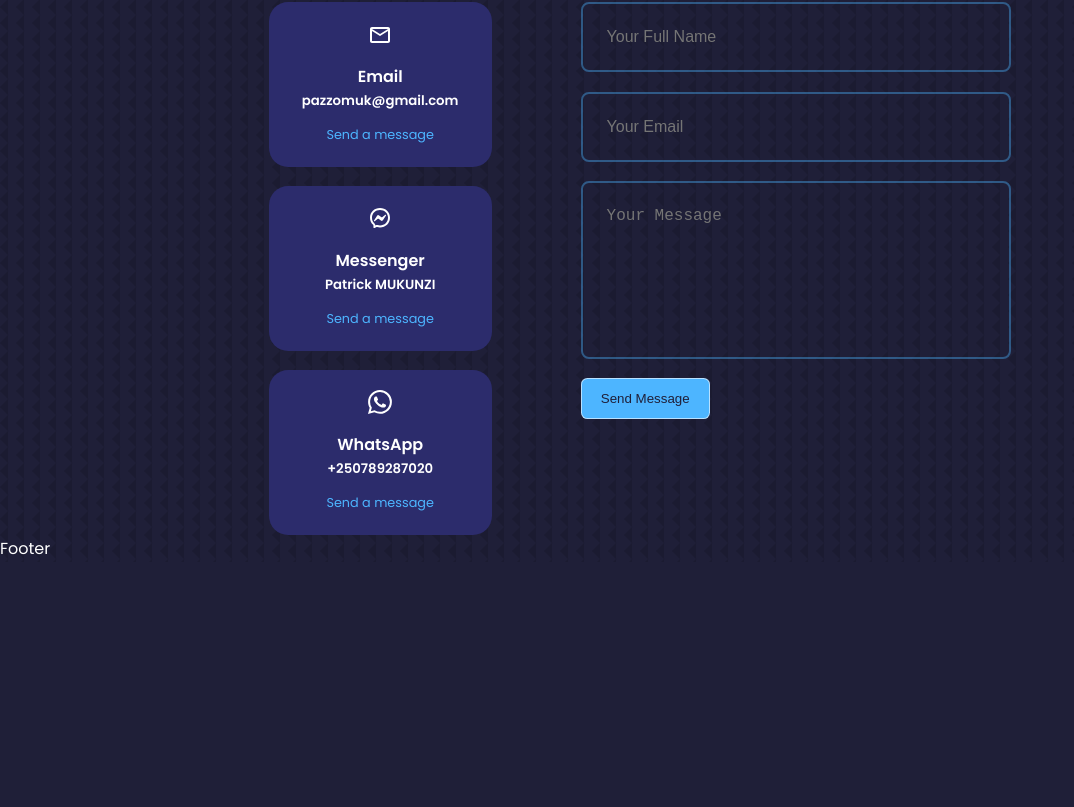
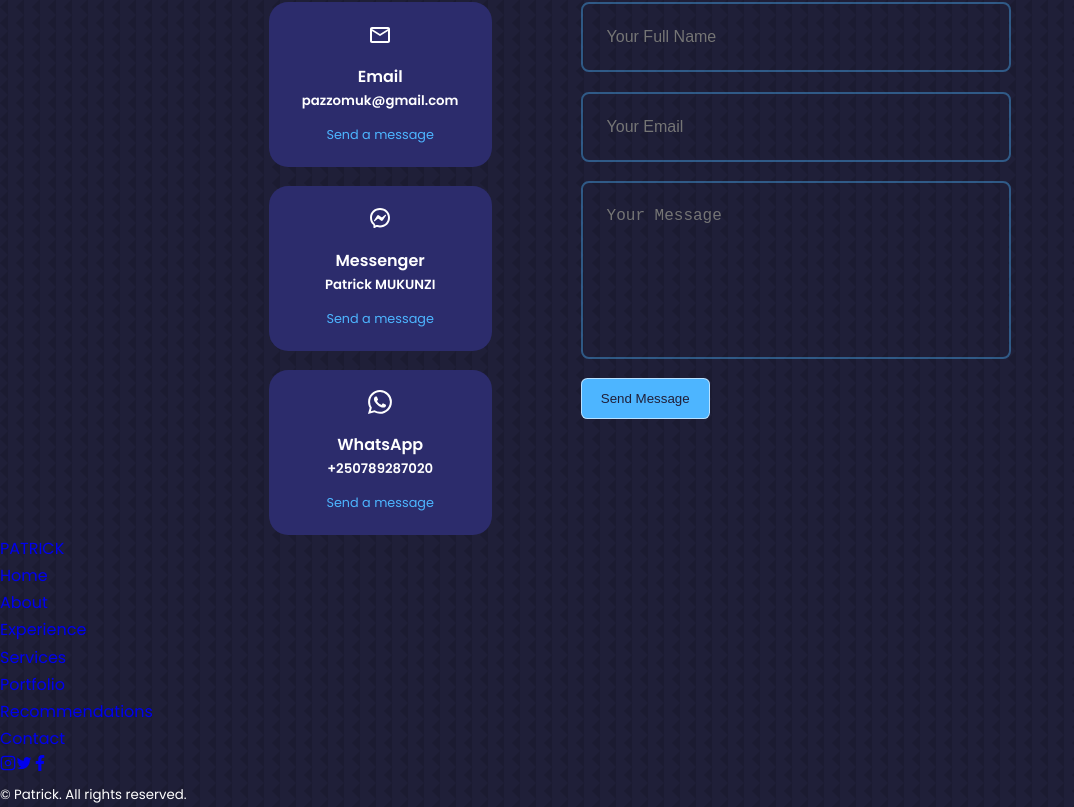
Before and after one commit to Pazzo97/my-portfolio, a React (Create React App) app: page / in a window 1280 px wide. Shown: the part 5345-6152 px from the top of the page, without its empty margins (0-1074 px from the left). Before the commit the page ends 5907 px from the top, so only its background shows below. Built offline with nearby package versions, Linux system fonts and the light colour scheme.

Commit message:
Work on footer section

```diff
--- a/src/components/footer/Footer.jsx
+++ b/src/components/footer/Footer.jsx
@@ -1,10 +1,60 @@
 import React from 'react'
 import './footer.css'
+import { FiInstagram } from 'react-icons/fi'
+import { IoLogoTwitter } from 'react-icons/io';
+import { FaFacebookF } from 'react-icons/fa';
+
 
 const Footer = () => {
   return (
-    <div>Footer</div>
-  )
+		<div>
+			<footer>
+				<a href='#' className='footer__logo'>
+					PATRICK
+				</a>
+
+				<ul className='permalinks'>
+					<li>
+						<a href='#'>Home</a>
+					</li>
+					<li>
+						<a href='#about'>About</a>
+					</li>
+					<li>
+						<a href='#experience'>Experience</a>
+					</li>
+					<li>
+						<a href='#service'>Services</a>
+					</li>
+					<li>
+						<a href='#portfolio'>Portfolio</a>
+					</li>
+					<li>
+						<a href='#testimonials'>Recommendations</a>
+					</li>
+					<li>
+						<a href='#contact'>Contact</a>
+					</li>
+				</ul>
+
+				<div className='footer__socials'>
+					<a href='https://www.instagram.com/mukunzipatrick/'>
+						<FiInstagram />
+					</a>
+					<a href='https://twitter.com/mukunzipat'>
+						<IoLogoTwitter />
+					</a>
+					<a href='https://www.facebook.com/mukunzi.patrick.9'>
+						<FaFacebookF />
+					</a>
+				</div>
+
+        <div className="footer__copyright">
+          <small>&copy; Patrick. All rights reserved.</small>
+        </div>
+			</footer>
+		</div>
+	);
 }
 
 export default Footer
```
